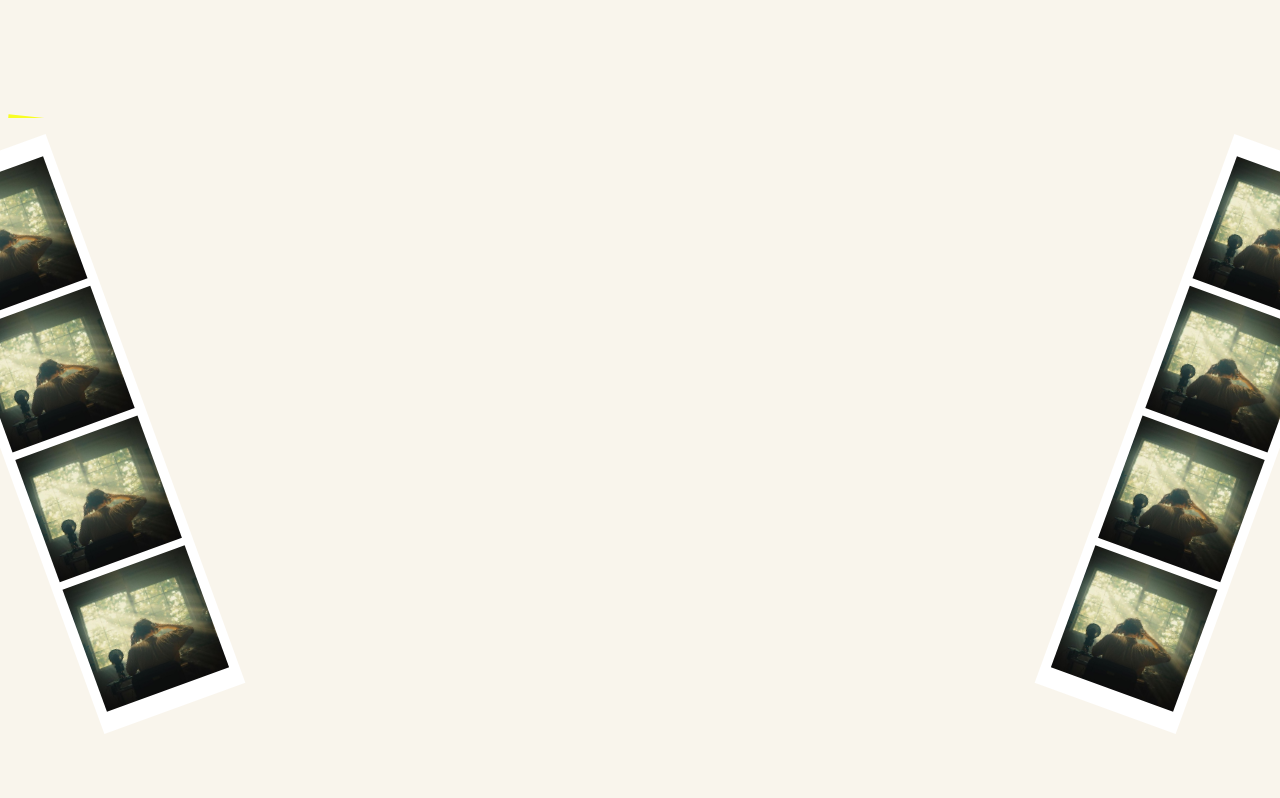
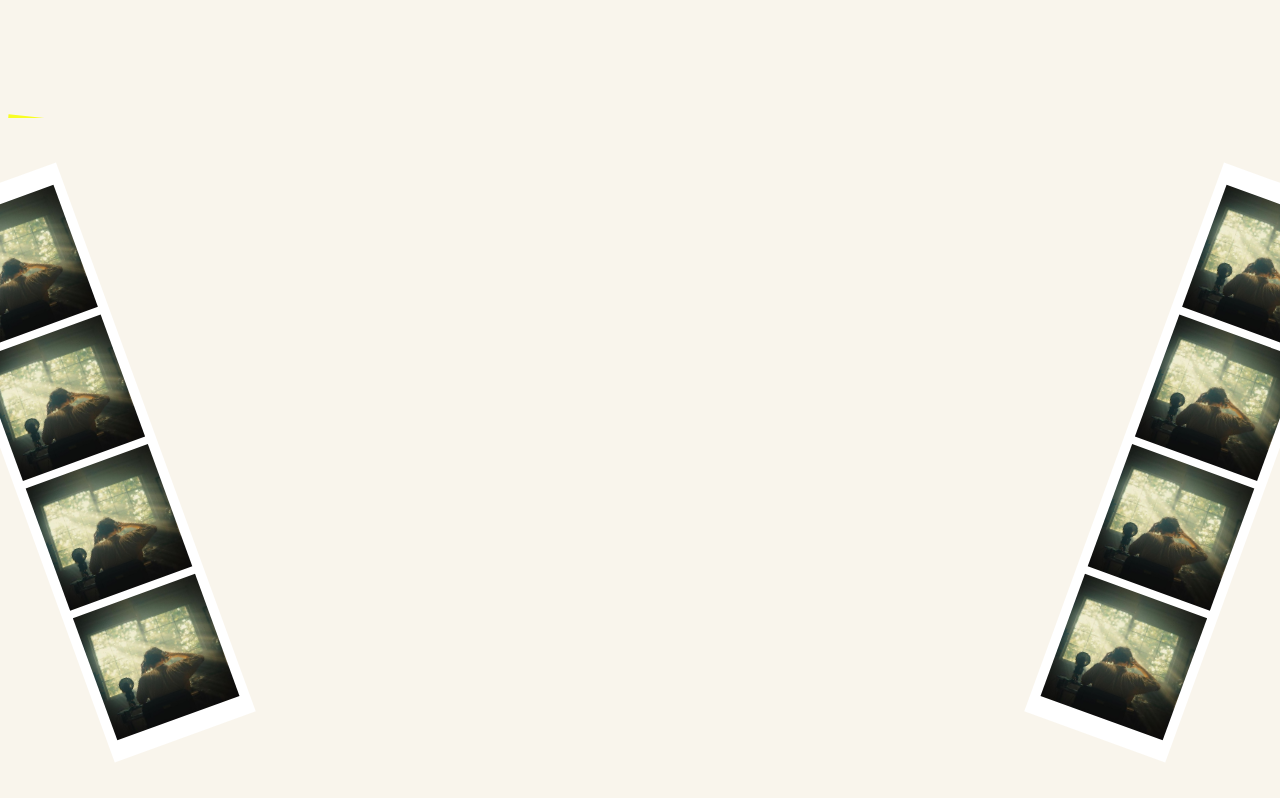
Before and after one commit to dark0crystal/rihal-om-fair-job-frontend, a Next.js app: page / in a window 1280 px wide. Shown: the part 522-1320 px from the top of the page. Built offline with nearby package versions, Linux system fonts and the light colour scheme.

Commit message:
add animation

```diff
--- a/src/components/Motion/ImagesCard.tsx
+++ b/src/components/Motion/ImagesCard.tsx
@@ -1,16 +1,28 @@
+"use client"
 import Image from "next/image"
-import { Key } from "react"
-
+import {motion} from "framer-motion"
+import { useScroll,useTransform} from "framer-motion";
+import { useRef } from "react";
+import { Key } from "react";
 export default function ImagesCard( {cardInfo, customStyle , bgColor}:any){
 
-    // const ImagesArr = [
-    //     {img:},
+    const targetRef = useRef<HTMLDivElement>(null);
+    const {scrollYProgress} = useScroll({
+        target:targetRef ,
+        offset:["start end" , "end start"]
+    })
+    const y =useTransform ( scrollYProgress, [0,1] , [-100,150] )
+    const left = "-55%";
 
-    // ]
     return(
-        <div className={`h-fit w-[150px] bg-white flex flex-col p-3 items-center ${bgColor}`}>
+        <motion.div ref={targetRef}
+        style={{y}}
+        className={` h-fit w-[150px] bg-white flex flex-col p-3 items-center ${bgColor}`}>
 
-            <div>
+            <div
+            className=""
+
+            >
                 {cardInfo.map((img: any , index: Key | null | undefined)=>(
                     <div key={index} className={`w-[130px] h-[130px] relative my-2 ${customStyle}`}>
                         <Image  src={img} alt="image" objectFit="cover" fill/>
@@ -18,6 +30,6 @@ export default function ImagesCard( {cardInfo, customStyle , bgColor}:any){
                 ))}
             </div>
 
-        </div>
+        </motion.div>
     )
 }
```
